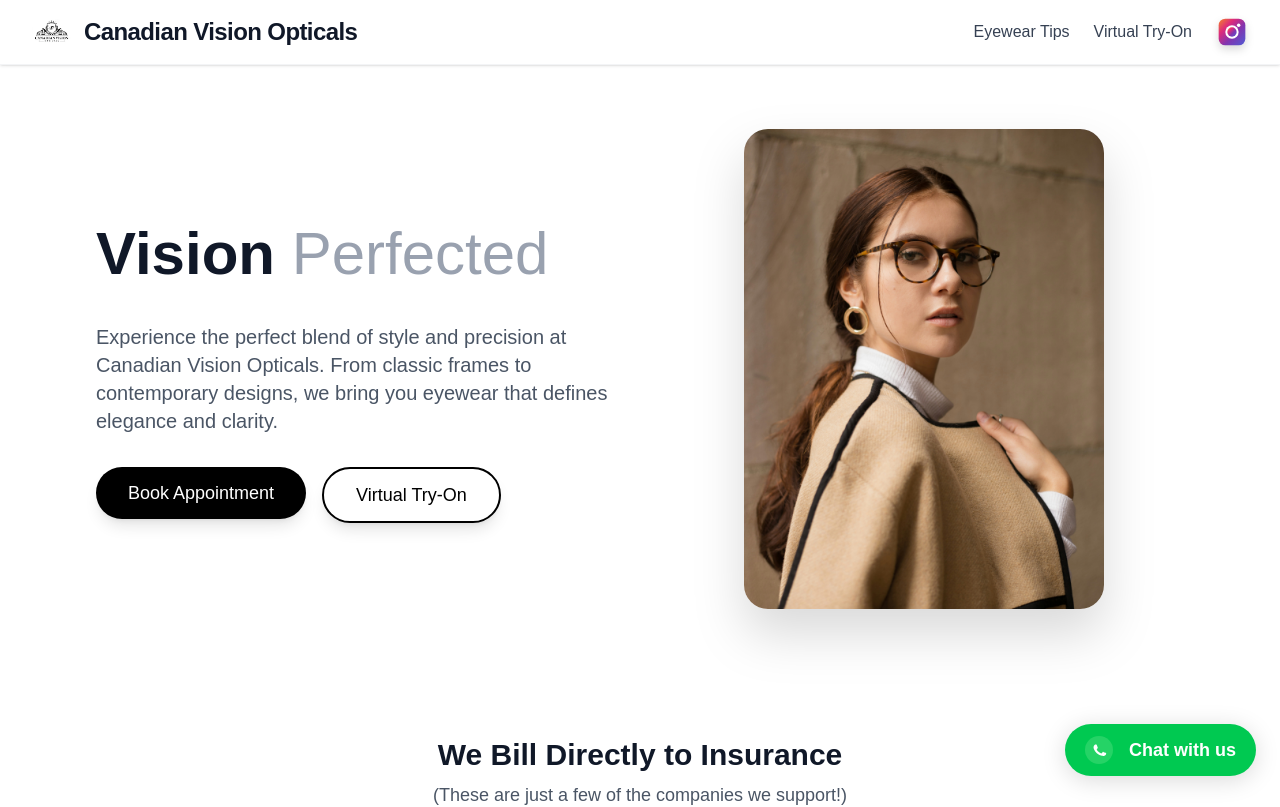
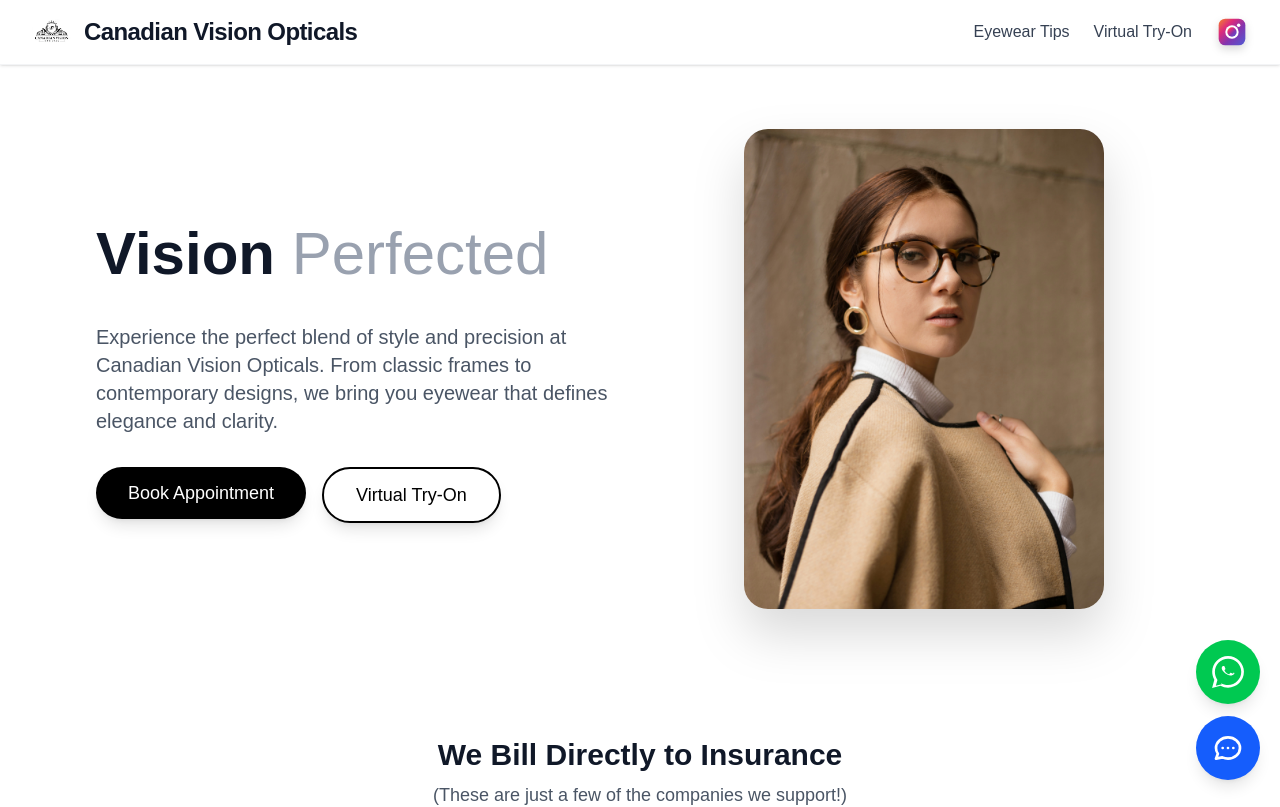
Before and after one commit to GPS-Develop/canadian-vision-optical, a Next.js app: page / in a window 1280 px wide. Shown: the top 807 px of the page. Built offline with nearby package versions, Linux system fonts and the light colour scheme.

Commit message:
added virtual assistant

```diff
--- /dev/null
+++ b/src/app/components/Chatbot.tsx
@@ -0,0 +1,181 @@
+"use client";
+
+import { useState, useRef, useEffect } from 'react';
+import { motion, AnimatePresence } from 'framer-motion';
+
+const faqData = [
+    {
+      question: ["hours", "open", "close"],
+      answer: "We are open Monday-Thursday from 10am to 7pm, Friday from 10am to 6pm, and Saturday from 10am to 5pm. We are closed on Sundays."
+    },
+    {
+      question: ["location", "address", "where"],
+      answer: "You can find us at 221 Glendale Ave Unit #1006, St. Catharines, ON L2T 2K9."
+    },
+    {
+      question: ["appointment", "booking", "schedule"],
+      answer: "You can easily book an appointment online through our website! Just navigate to the 'Book Appointment' page."
+    },
+    {
+      question: ["insurance", "billing"],
+      answer: "We bill directly to most major insurance providers. For specific questions about your coverage, it's best to give us a call."
+    },
+    {
+      question: ["services", "exam", "glasses"],
+      answer: "We offer comprehensive eye exams, contact lens fittings, a wide selection of frames, and emergency eye care."
+    },
+    {
+      question: ["contact", "phone", "email"],
+      answer: "You can call us at (905) 988-9797 or email us at canadianvisionopticals@gmail.com."
+    }
+];
+
+const suggestedQuestions = [
+    "What are your hours?",
+    "Where are you located?",
+    "How do I book an appointment?",
+    "Do you take insurance?"
+];
+
+const ChatIcon = () => (
+  <svg className="w-8 h-8 text-white" fill="none" stroke="currentColor" viewBox="0 0 24 24" xmlns="http://www.w3.org/2000/svg">
+    <path strokeLinecap="round" strokeLinejoin="round" strokeWidth="2" d="M8 12h.01M12 12h.01M16 12h.01M21 12c0 4.418-4.03 8-9 8a9.863 9.863 0 01-4.255-.949L3 20l1.395-3.72C3.512 15.042 3 13.574 3 12c0-4.418 4.03-8 9-8s9 3.582 9 8z"></path>
+  </svg>
+);
+
+const CloseIcon = () => (
+  <svg className="w-6 h-6" fill="none" stroke="currentColor" viewBox="0 0 24 24" xmlns="http://www.w3.org/2000/svg">
+    <path strokeLinecap="round" strokeLinejoin="round" strokeWidth="2" d="M6 18L18 6M6 6l12 12"></path>
+  </svg>
+);
+
+interface Message {
+    text: string;
+    sender: 'user' | 'bot';
+}
+
+export default function Chatbot() {
+  const [isOpen, setIsOpen] = useState(false);
+  const [messages, setMessages] = useState<Message[]>([]);
+  const [inputValue, setInputValue] = useState('');
+  const chatBottomRef = useRef<HTMLDivElement>(null);
+
+  useEffect(() => {
+    if (isOpen && messages.length === 0) {
+      setMessages([{ text: "Hello! How can I help you today? You can ask me about our hours, location, or services.", sender: 'bot' }]);
+    }
+  }, [isOpen, messages]);
+
+  useEffect(() => {
+    chatBottomRef.current?.scrollIntoView({ behavior: 'smooth' });
+  }, [messages]);
+
+  const toggleChat = () => {
+    setIsOpen(!isOpen);
+  };
+
+  const handleSendMessage = (text: string) => {
+    if (text.trim() === '') return;
+
+    const newMessages: Message[] = [...messages, { text, sender: 'user' }];
+    setMessages(newMessages);
+    setInputValue('');
+
+    setTimeout(() => {
+      let response = "I'm sorry, I can't answer that question. Please try asking something else, or contact us directly for more complex queries.";
+      const lowerCaseText = text.toLowerCase();
+
+      const faqItem = faqData.find(item => item.question.some(q => lowerCaseText.includes(q)));
+
+      if (faqItem) {
+        response = faqItem.answer;
+      }
+
+      setMessages(prev => [...prev, { text: response, sender: 'bot' }]);
+    }, 1000);
+  };
+
+  return (
+    <>
+      <div className="fixed bottom-5 right-5 z-50">
+        <motion.button
+          onClick={toggleChat}
+          className="bg-blue-600 text-white rounded-full p-4 shadow-lg hover:bg-blue-700 focus:outline-none focus:ring-2 focus:ring-blue-600 focus:ring-opacity-50"
+          whileHover={{ scale: 1.1 }}
+          whileTap={{ scale: 0.9 }}
+        >
+          <ChatIcon />
+        </motion.button>
+      </div>
+
+      <AnimatePresence>
+        {isOpen && (
+          <motion.div
+            initial={{ opacity: 0, y: 50, scale: 0.9 }}
+            animate={{ opacity: 1, y: 0, scale: 1 }}
+            exit={{ opacity: 0, y: 50, scale: 0.9 }}
+            transition={{ duration: 0.3, ease: 'easeInOut' }}
+            className="fixed bottom-20 right-5 w-[calc(100vw-40px)] max-w-sm h-[60vh] bg-white rounded-2xl shadow-2xl flex flex-col z-50 border border-gray-100"
+          >
+            {/* Chat Header */}
+            <div className="flex items-center justify-between p-4 bg-gradient-to-r from-gray-50 to-white border-b border-gray-200 rounded-t-2xl">
+              <h3 className="text-lg font-bold text-gray-900">Virtual Assistant</h3>
+              <button onClick={toggleChat} className="text-gray-500 hover:text-gray-900">
+                <CloseIcon />
+              </button>
+            </div>
+
+            {/* Messages */}
+            <div className="flex-1 p-4 overflow-y-auto">
+                <div className="space-y-4">
+                    {messages.map((msg, index) => (
+                        <motion.div
+                            key={index}
+                            initial={{ opacity: 0, y: 10 }}
+                            animate={{ opacity: 1, y: 0 }}
+                            transition={{ duration: 0.3 }}
+                            className={`flex ${msg.sender === 'bot' ? 'justify-start' : 'justify-end'}`}
+                        >
+                            <div className={`px-4 py-2 rounded-2xl max-w-xs ${msg.sender === 'bot' ? 'bg-gray-100 text-gray-800' : 'bg-blue-600 text-white'}`}>
+                                {msg.text}
+                            </div>
+                        </motion.div>
+                    ))}
+                    <div ref={chatBottomRef} />
+                </div>
+            </div>
+
+            {/* Input */}
+            <div className="p-4 bg-white border-t border-gray-200 rounded-b-2xl">
+              <div className="flex flex-wrap gap-2 mb-2">
+                {suggestedQuestions.map((q) => (
+                  <button
+                    key={q}
+                    onClick={() => handleSendMessage(q)}
+                    className="px-3 py-1 bg-gray-100 text-gray-700 rounded-full text-sm hover:bg-gray-200 transition-colors"
+                  >
+                    {q}
+                  </button>
+                ))}
+              </div>
+              <form onSubmit={(e) => { e.preventDefault(); handleSendMessage(inputValue); }}>
+                <div className="flex items-center">
+                    <input
+                        type="text"
+                        value={inputValue}
+                        onChange={(e) => setInputValue(e.target.value)}
+                        placeholder="Type a message..."
+                        className="flex-1 px-4 py-2 border border-gray-300 rounded-full focus:outline-none focus:ring-2 focus:ring-blue-500"
+                    />
+                    <button type="submit" className="ml-3 bg-blue-600 text-white p-2 rounded-full hover:bg-blue-700 transition-colors">
+                        <svg className="w-6 h-6" fill="none" stroke="currentColor" viewBox="0 0 24 24" xmlns="http://www.w3.org/2000/svg"><path strokeLinecap="round" strokeLinejoin="round" strokeWidth="2" d="M14 5l7 7m0 0l-7 7m7-7H3"></path></svg>
+                    </button>
+                </div>
+              </form>
+            </div>
+          </motion.div>
+        )}
+      </AnimatePresence>
+    </>
+  );
+}
--- a/src/app/components/WhatsAppButton.tsx
+++ b/src/app/components/WhatsAppButton.tsx
@@ -1,29 +1,27 @@
 "use client";
+
+import Image from "next/image";
+import Link from "next/link";
+import { motion } from "framer-motion";
 
 export default function WhatsAppButton() {
   return (
-    <a
-      href="https://wa.me/17695673765?text=Hi%20Canadian%20Vision%20Opticals!%20I%20have%20a%20question."
-      target="_blank"
-      rel="noopener noreferrer"
-      className="fixed bottom-6 right-6 z-50 bg-green-500 hover:bg-green-600 text-white rounded-full shadow-lg flex items-center px-5 py-3 text-lg font-semibold transition gap-2"
-      style={{ boxShadow: "0 4px 24px rgba(0,0,0,0.15)" }}
-    >
-      <svg
-        xmlns="http://www.w3.org/2000/svg"
-        width="28"
-        height="28"
-        viewBox="0 0 32 32"
-        fill="none"
-        className="mr-2"
-      >
-        <circle cx="16" cy="16" r="16" fill="#25D366" />
-        <path
-          d="M23.472 19.339c-.355-.177-2.104-1.037-2.43-1.155-.326-.119-.563-.177-.8.177-.237.355-.914 1.155-1.122 1.392-.207.237-.414.266-.769.089-.355-.178-1.5-.553-2.86-1.763-1.057-.944-1.771-2.108-1.98-2.463-.207-.355-.022-.546.155-.723.159-.158.355-.414.533-.622.178-.207.237-.355.355-.592.119-.237.06-.444-.03-.622-.089-.178-.8-1.924-1.096-2.637-.289-.693-.583-.599-.8-.61-.207-.009-.444-.011-.681-.011-.237 0-.622.089-.948.444-.326.355-1.24 1.211-1.24 2.955 0 1.744 1.27 3.428 1.447 3.666.178.237 2.5 3.82 6.063 5.215.849.292 1.51.466 2.027.596.851.204 1.627.175 2.24.106.683-.077 2.104-.859 2.403-1.689.296-.83.296-1.541.207-1.689-.089-.148-.326-.237-.681-.414z"
-          fill="#fff"
-        />
-      </svg>
-      Chat with us
-    </a>
+    <div className="fixed bottom-24 right-5 z-50">
+      <Link href="https://wa.me/19059889797" target="_blank">
+        <motion.div
+          className="bg-green-500 text-white rounded-full p-4 shadow-lg hover:bg-green-600 focus:outline-none focus:ring-2 focus:ring-green-500 focus:ring-opacity-50"
+          whileHover={{ scale: 1.1 }}
+          whileTap={{ scale: 0.9 }}
+        >
+          <svg
+            xmlns="http://www.w3.org/2000/svg"
+            className="h-8 w-8"
+            fill="currentColor"
+            viewBox="0 0 24 24">
+            <path d="M.057 24l1.687-6.163c-1.041-1.804-1.588-3.849-1.587-5.946.003-6.556 5.338-11.891 11.893-11.891 3.181.001 6.167 1.24 8.413 3.488 2.245 2.248 3.481 5.236 3.48 8.414-.003 6.557-5.338 11.892-11.894 11.892-1.99-.001-3.951-.5-5.688-1.448l-6.305 1.654zm6.597-3.807c1.676.995 3.276 1.591 5.392 1.592 5.448 0 9.886-4.434 9.889-9.885.002-5.462-4.415-9.89-9.881-9.89-5.451 0-9.887 4.434-9.889 9.884-.001 2.225.651 4.315 1.919 6.066l-1.225 4.429 4.56-1.19zm9.062-6.854c-.225-.112-1.327-.655-1.533-.73-.205-.075-.354-.112-.504.112s-.58.729-.711.879-.262.168-.486.056c-.225-.113-.943-.349-1.796-1.106-.664-.595-1.111-1.327-1.232-1.554s-.012-.354 0-.466c.112-.113.251-.292.375-.41.124-.113.168-.188.251-.313.084-.125.042-.225-.012-.338s-.503-1.21-.689-1.656c-.186-.446-.375-.383-.504-.383h-.461c-.125 0-.338.042-.504.252s-.625.613-.625 1.5c0 .887.643 1.734 1.258 2.457.615.722 1.557 1.846 3.56 2.531.528.188 1.15.289 1.53.37.525.112 1.077.062 1.488-.125s1.327-.542 1.514-.925c.188-.383.188-.729.125-.825-.063-.097-.225-.158-.45-.271z"/>
+          </svg>
+        </motion.div>
+      </Link>
+    </div>
   );
 }
--- a/src/app/layout.tsx
+++ b/src/app/layout.tsx
@@ -3,6 +3,7 @@ import { Geist, Geist_Mono } from "next/font/google";
 import "./globals.css";
 import NavBar from "./components/NavBar";
 import WhatsAppButton from "./components/WhatsAppButton";
+import Chatbot from "./components/Chatbot";
 
 const geistSans = Geist({
   variable: "--font-geist-sans",
@@ -53,8 +54,9 @@ export default function RootLayout({
         className={`${geistSans.variable} ${geistMono.variable} antialiased`}
       >
         <NavBar />
-        {children}
+        <main>{children}</main>
         <WhatsAppButton />
+        <Chatbot />
       </body>
     </html>
   );
```
